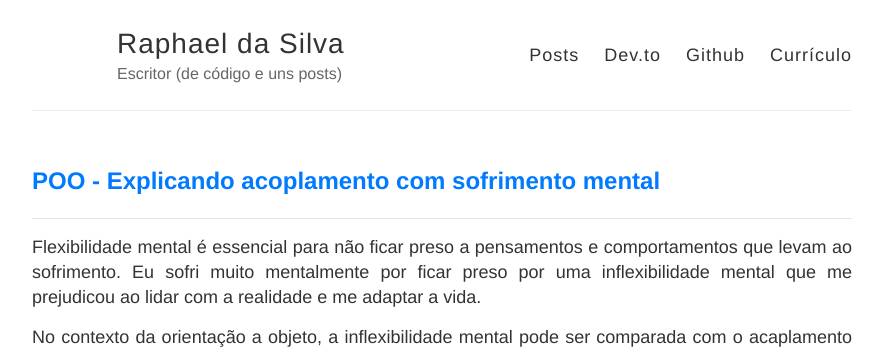
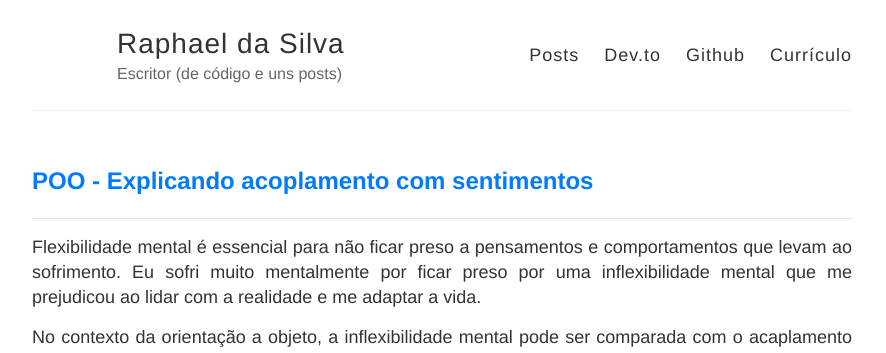
Before and after one commit to raphael-da-silva/raphael-da-silva.github.io, a Jekyll site: the page built from _posts/2020-08-04-explicando-o-acoplamento.md, in a window 1280 px wide and 900 px high. Shown: the top 353 px of the window, without its empty margins (198-1084 px from the left). Built offline with Jekyll 4.4.1, drawn with Linux system fonts in a browser that asks for light colours; nearby versions of some CDN libraries.

Commit message:
Mudança no título

```diff
--- a/_posts/2020-08-04-explicando-o-acoplamento.md
+++ b/_posts/2020-08-04-explicando-o-acoplamento.md
@@ -1,6 +1,6 @@
 ---
 layout: post
-title: POO - Explicando acoplamento com sofrimento mental
+title: POO - Explicando acoplamento com sentimentos
 ---
 
 Flexibilidade mental é essencial para não ficar preso a pensamentos e comportamentos que levam ao sofrimento. Eu sofri muito mentalmente por ficar preso por uma inflexibilidade mental que me prejudicou ao lidar com a realidade e me adaptar a vida.
```
